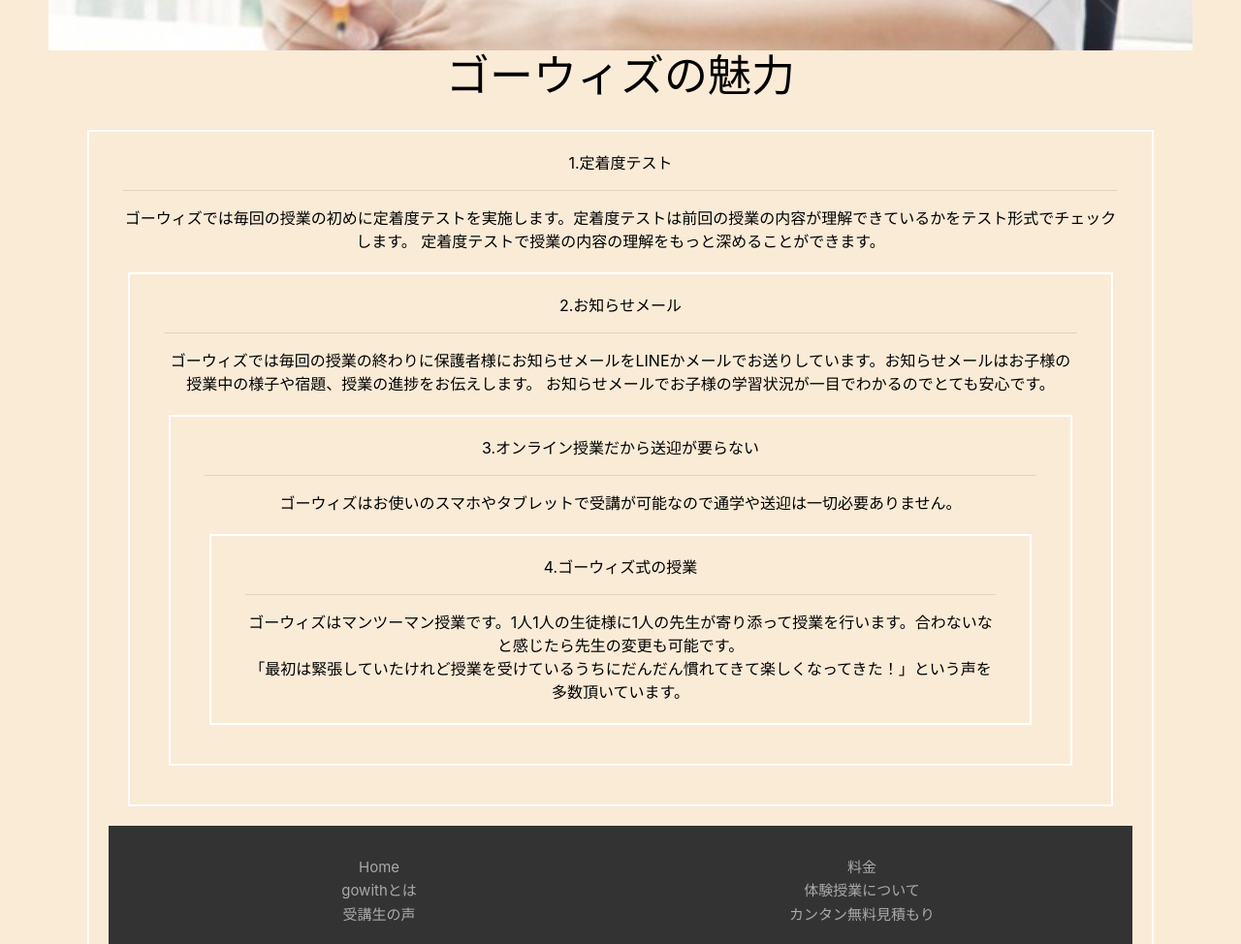
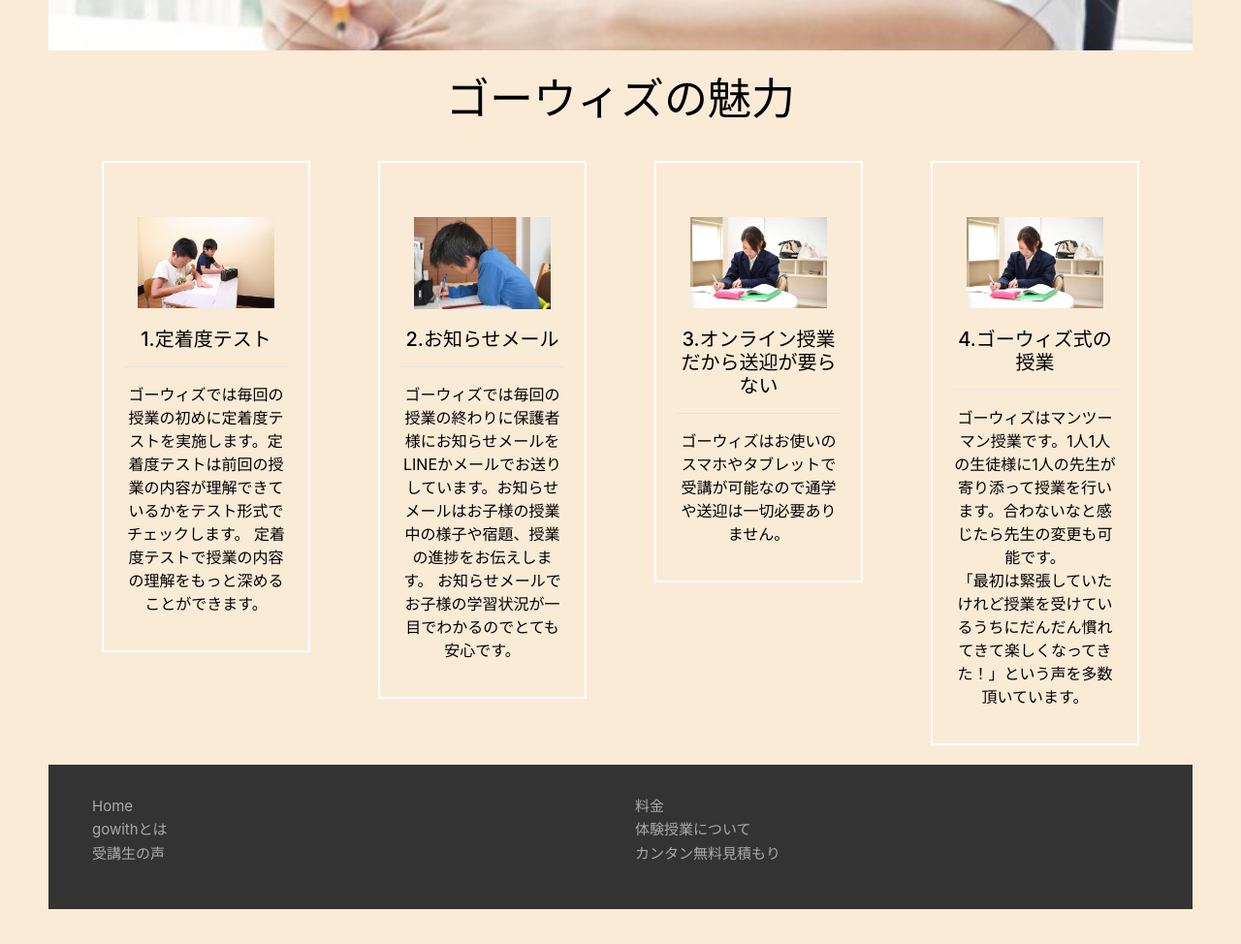
Before and after one commit to ujifc41ryoya/gowith, a plain HTML site: page index.html in a window 1280 px wide. Shown: the part 3380-4354 px from the top of the page at 97% size. Drawn offline with nearby package versions, Linux system fonts and the light colour scheme; a web font is replaced by a local one.

Commit message:
Update index.html

```diff
--- a/index.html
+++ b/index.html
@@ -146,31 +146,62 @@
     </div>
 
 
+
     <div class="good-list" id="good">
       <h2>ゴーウィズの魅力</h2>
+      <p></p>
       <div class="container">
         <div class="row">
-          <div class="info">
-          <div class="col-sm">
-            1.定着度テスト<br><hr>ゴーウィズでは毎回の授業の初めに定着度テストを実施します。定着度テストは前回の授業の内容が理解できているかをテスト形式でチェックします。
-定着度テストで授業の内容の理解をもっと深めることができます。
+          <div class=col-md-3>
+            <div class="info">
+              <div class="icon">
+              <img src="fee1.jpg" alt="" class="fee-img">
+              </div>
+              <h5>1.定着度テスト</h5>
+            <hr color="white">
+            <p>ゴーウィズでは毎回の授業の初めに定着度テストを実施します。定着度テストは前回の授業の内容が理解できているかをテスト形式でチェックします。
+定着度テストで授業の内容の理解をもっと深めることができます。</p>
+            </div>
           </div>
-          <div class="info">
-          <div class="col-sm">
-            2.お知らせメール<br><hr>ゴーウィズでは毎回の授業の終わりに保護者様にお知らせメールをLINEかメールでお送りしています。お知らせメールはお子様の授業中の様子や宿題、授業の進捗をお伝えします。
-お知らせメールでお子様の学習状況が一目でわかるのでとても安心です。
+
+          <div class="col-md-3">
+            <div class="info">
+              <div class="icon">
+              <img src="fee2.jpg" alt="" class="fee-img">
+              </div>
+              <h5>2.お知らせメール</h5>
+            <hr color="white">
+            <p>ゴーウィズでは毎回の授業の終わりに保護者様にお知らせメールをLINEかメールでお送りしています。お知らせメールはお子様の授業中の様子や宿題、授業の進捗をお伝えします。
+お知らせメールでお子様の学習状況が一目でわかるのでとても安心です。</p>
+            </div>
           </div>
-          <div class="info">
-          <div class="col-sm">
-            3.オンライン授業だから送迎が要らない<br><hr>ゴーウィズはお使いのスマホやタブレットで受講が可能なので通学や送迎は一切必要ありません。
+
+          <div class="col-md-3">
+            <div class="info">
+              <div class="icon">
+              <img src="fee3.jpg" alt="" class="fee-img">
+              </div>
+              <h5>3.オンライン授業だから送迎が要らない</h5>
+            <hr color="white">
+            <p>ゴーウィズはお使いのスマホやタブレットで受講が可能なので通学や送迎は一切必要ありません。</p>
+            </div>
           </div>
-          <div class="info">
-          <div class="col-sm">
-            4.ゴーウィズ式の授業<br><hr>ゴーウィズはマンツーマン授業です。1人1人の生徒様に1人の先生が寄り添って授業を行います。合わないなと感じたら先生の変更も可能です。<br>「最初は緊張していたけれど授業を受けているうちにだんだん慣れてきて楽しくなってきた！」という声を多数頂いています。
+
+          <div class="col-md-3">
+            <div class="info">
+              <div class="icon">
+              <img src="fee3.jpg" alt="" class="fee-img">
+              </div>
+              <h5>4.ゴーウィズ式の授業</h5>
+            <hr color="white">
+            <p>ゴーウィズはマンツーマン授業です。1人1人の生徒様に1人の先生が寄り添って授業を行います。合わないなと感じたら先生の変更も可能です。<br>「最初は緊張していたけれど授業を受けているうちにだんだん慣れてきて楽しくなってきた！」という声を多数頂いています。</p>
+            </div>
           </div>
         </div>
       </div>
     </div>
+
+
 
 
     <footer>
```
